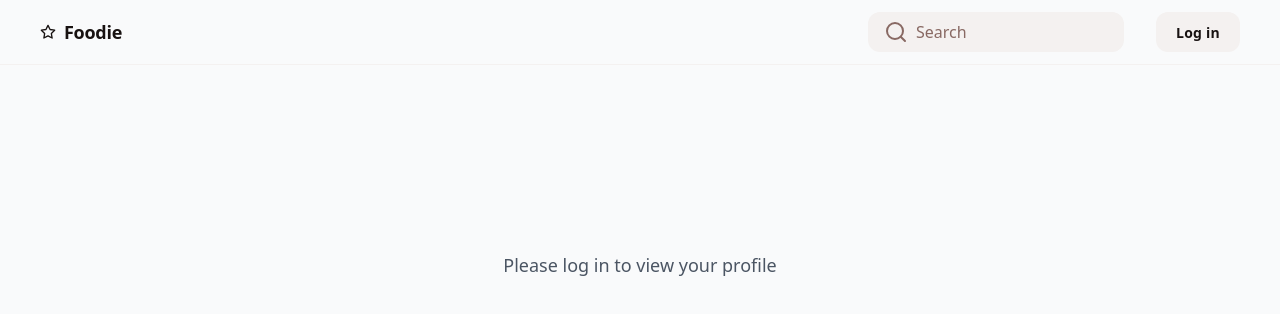
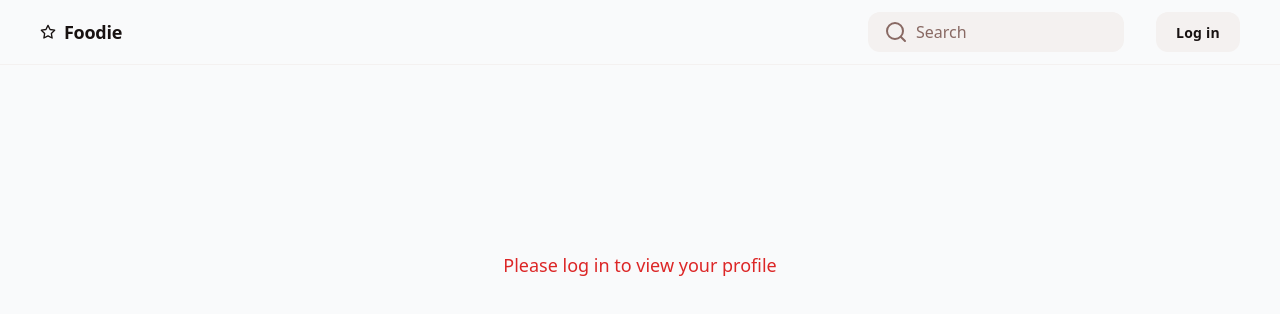
Before and after one commit to ussyalfaks/Recipe-Sharing, a React (Vite) app: page /profile in a window 1280 px wide. Shown: the top 314 px of the page. Built offline with nearby package versions, Linux system fonts and the light colour scheme.

Commit message:
fixing color

```diff
--- a/src/pages/Profile/index.tsx
+++ b/src/pages/Profile/index.tsx
@@ -23,7 +23,7 @@ const Profile = () => {
   if (!user) {
     return (
       <div className="flex items-center justify-center min-h-[50vh]">
-        <p className="text-lg text-gray-600">Please log in to view your profile</p>
+        <p className="text-lg text-red-600 ">Please log in to view your profile</p>
       </div>
     );
   }
@@ -37,7 +37,7 @@ const Profile = () => {
   }
 
   return (
-    <div className="container mx-auto px-4 py-8">
+    <div className="container  mx-auto px-4 py-8">
       <ProfileHeader user={user} />
       <ProfileTabs
         recipes={recipes}
```
